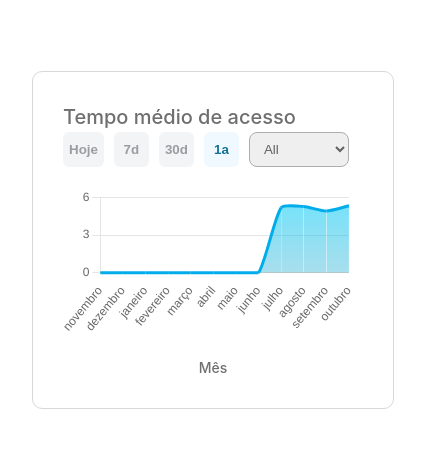
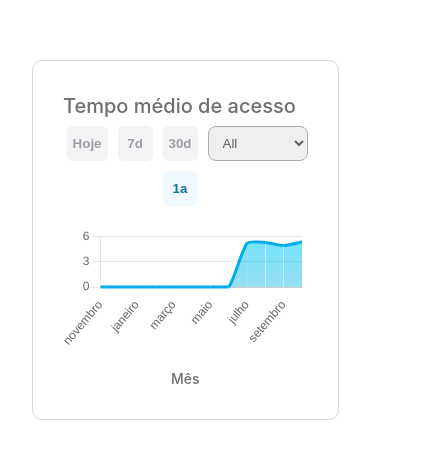
Before and after one commit to dani320fut/chat-project, a Vue app: page / in a window 390 px wide. Shown: the part 182-640 px from the top of the page, 426 px wide, since content can reach past the window. Built offline with nearby package versions, Linux system fonts and the light colour scheme.

Commit message:
fix: header layout

```diff
--- a/src/components/chart-container.vue
+++ b/src/components/chart-container.vue
@@ -263,7 +263,10 @@ export default {
 
 @media (max-width: 400px) {
     .container {
-        max-width: 300px;
+        max-width: 75%;
+    }
+    .header {
+        gap: 5px;
     }
 }
 </style>
```
